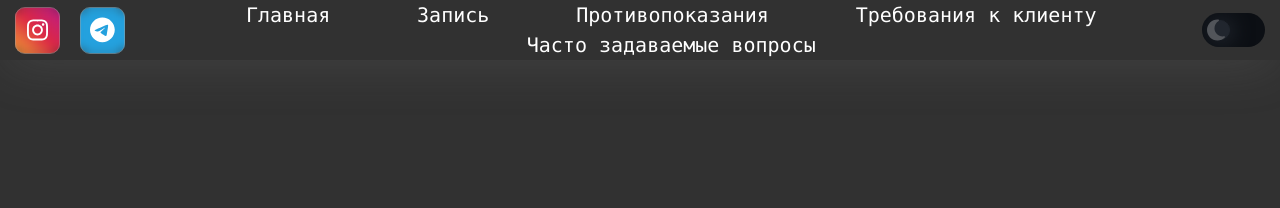
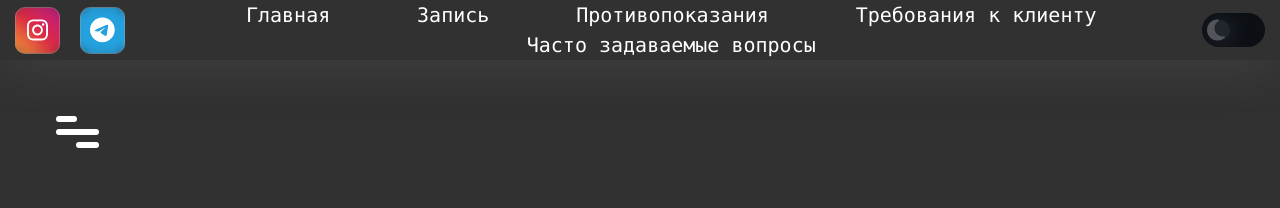
Before and after one commit to Romangergisevich/massage, a React (Vite) app: page / in a window 1280 px wide. Shown: the top 208 px of the page. Built offline with nearby package versions, Linux system fonts and the light colour scheme.

Commit message:
server polling

```diff
--- a/src/App.tsx
+++ b/src/App.tsx
@@ -1,9 +1,11 @@
 import MainHeader from './components/header/MainHeader';
+import Burger from './components/ui/burger/Burger';
 
 const App: React.FC = () => {
   return (
     <>
       <MainHeader />
+      <Burger/>
     </>
   );
 };
--- a/src/components/header/MainHeader.tsx
+++ b/src/components/header/MainHeader.tsx
@@ -1,3 +1,4 @@
+import React from 'react';
 import HeadLink from '../ui/buttons/HeadLink';
 import Socials from '../ui/social/Socials';
 import ThemeSwitch from '../ui/switchers/ThemeSwitch';
--- /dev/null
+++ b/src/components/ui/burger/Burger.module.css
@@ -0,0 +1,44 @@
+.hamburger {
+  height: 50px;
+  width: 50px;
+  transform: 0.2s;
+  position: relative;
+}
+
+.hamburger .checkbox {
+  position: absolute;
+  opacity: 0;
+  height: 100%;
+  width: 100%;
+  cursor: pointer;
+}
+
+.lineTop {
+  stroke-dasharray: 40 40;
+  stroke-dashoffset: 25;
+}
+
+.lineBottom {
+  stroke-dasharray: 40 40;
+  stroke-dashoffset: 60;
+}
+
+.lineMid {
+  stroke-dasharray: 40 40;
+}
+
+.hamburger .checkbox:checked + svg .lineTop {
+  stroke-dashoffset: 0;
+  transform-origin: left;
+  transform: rotateZ(45deg) translate(-7px, -5px);
+}
+
+.hamburger .checkbox:checked + svg .lineMid {
+  stroke-dashoffset: 40;
+}
+
+.hamburger .checkbox:checked + svg .lineBottom {
+  stroke-dashoffset: 0;
+  transform-origin: left;
+  transform: rotateZ(-45deg) translate(-5px, 5px);
+}
--- /dev/null
+++ b/src/components/ui/burger/Burger.tsx
@@ -0,0 +1,32 @@
+import React from 'react';
+import styles from './Burger.module.css';
+
+const Burger: React.FC = () => {
+  return (
+    <div className={`${styles.hamburger} hamburger`}>
+      <input className={`${styles.checkbox} checkbox`} type="checkbox" />
+      <svg fill="none" viewBox="0 0 50 50" height="50" width="50">
+        <path
+          className={`${styles.lineTop} burger_line`}
+          strokeLinecap="round"
+          strokeWidth="4"
+          stroke="black"
+          d="M6 11L44 11"></path>
+        <path
+          strokeLinecap="round"
+          strokeWidth="4"
+          stroke="black"
+          d="M6 24H43"
+          className={`${styles.lineMid} burger_line`}></path>
+        <path
+          strokeLinecap="round"
+          strokeWidth="4"
+          stroke="black"
+          d="M6 37H43"
+          className={`${styles.lineBottom} burger_line`}></path>
+      </svg>
+    </div>
+  );
+};
+
+export default Burger;
--- a/src/index.css
+++ b/src/index.css
@@ -16,6 +16,16 @@
   text-rendering: optimizeLegibility;
   -webkit-font-smoothing: antialiased;
   -moz-osx-font-smoothing: grayscale;
+}
+
+.burger_line {
+  transition: 0.5s;
+  stroke-width: 6px;
+  stroke: var(--text-color);
+}
+
+.hamburger .checkbox:checked + svg .burger_line {
+  stroke: crimson;
 }
 
 .header {
--- a/vite.config.ts
+++ b/vite.config.ts
@@ -4,4 +4,9 @@ import react from '@vitejs/plugin-react';
 // https://vitejs.dev/config/
 export default defineConfig({
   plugins: [react()],
+  server: {
+    watch: {
+      usePolling: true,
+    },
+  },
 });
```
